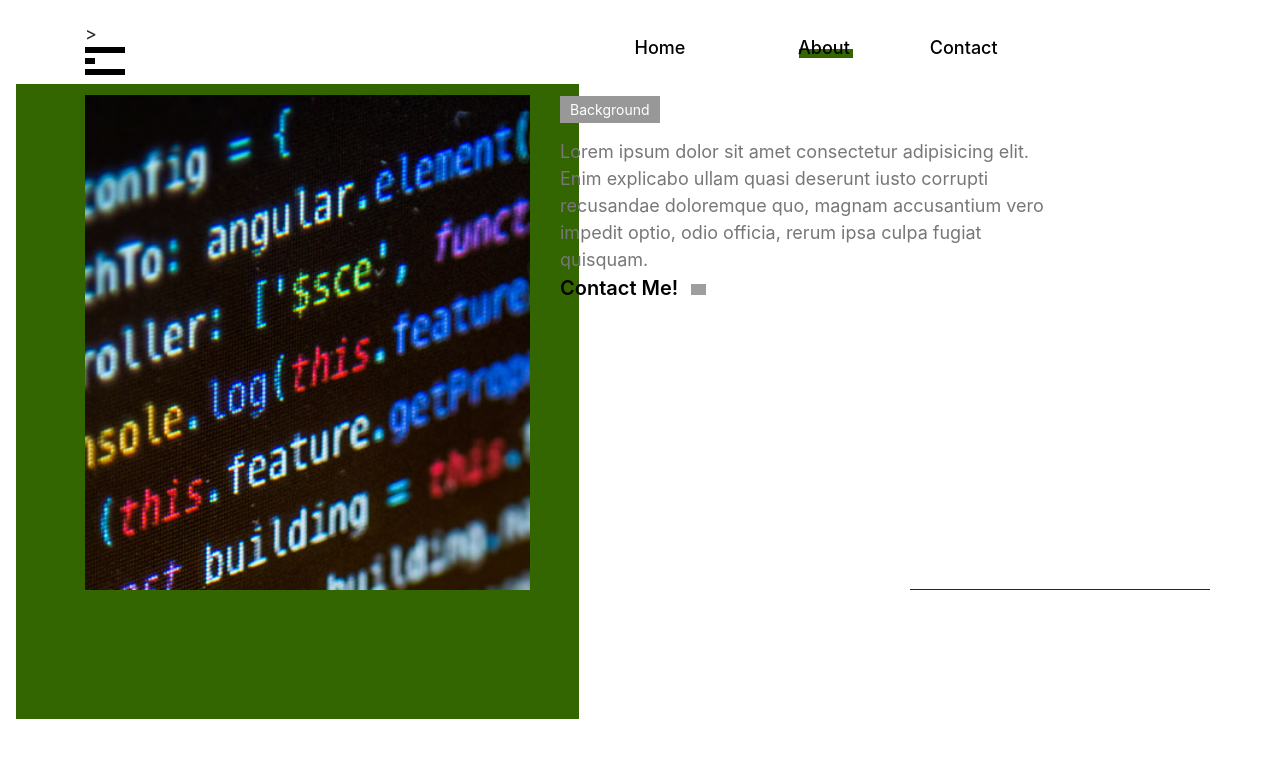
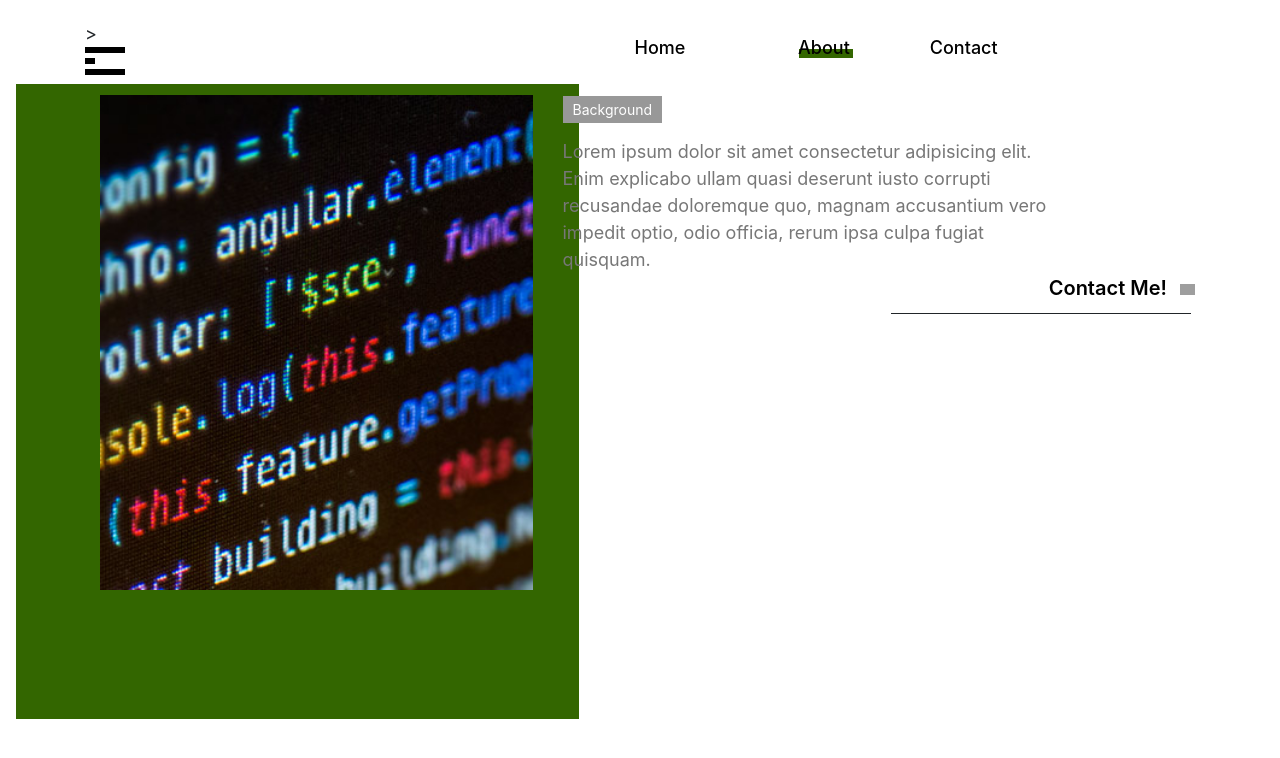
Before and after one commit to IgnaBiodre/Abrilportfolio, an Angular app: page /About in a window 1280 px wide. Shown: the top 758 px of the page. Built offline with nearby package versions, Linux system fonts and the light colour scheme; grey boxes are pictures that could not be loaded.

Commit message:
separarboton

```diff
--- a/src/app/about/about.component.css
+++ b/src/app/about/about.component.css
@@ -8,9 +8,9 @@
 }
 .underline{
     background: color #000;
-    position: absolute;
-    bottom: 0;
-    right: 0;
+    position: relative;
+    top: 2.5rem;
+    left: 20.5rem;
     border-bottom: 1px solid;
     width:300px;
 }
--- a/src/app/about/about.component.html
+++ b/src/app/about/about.component.html
@@ -1,11 +1,11 @@
 <section class="p-wrapper">
 
     <div class="container">
-      <div class="row">
+      <div class="d-flex flex-row">
         <div class="col-sm-5">
           <div class="img-about"> </div>
         </div>
-        <div class="col-sm-7">
+       <div class="col-sm-7">
           <span class="p-tag">Background</span>
           <h1 class="mt-3"></h1>
           <p class="p-des"> Lorem ipsum dolor sit amet consectetur adipisicing elit.
--- a/src/app/home/home.component.css
+++ b/src/app/home/home.component.css
@@ -11,9 +11,9 @@
 
 .underline{
     background: color #000;
-    position: absolute;
-    bottom: 0;
-    right: 0;
+    position: relative;
+    top: 2.5rem;
+    left: 20.5rem;
     border-bottom: 1px solid;
     width:300px;
 }
--- a/src/app/home/home.component.html
+++ b/src/app/home/home.component.html
@@ -1,10 +1,11 @@
 <section class="p-wrapper">
   <div class="container">
-    <div class="row">
-      <div class="col-sm-5">
-        <div class="p-profile"> </div>
-      </div>
-      <div class="col-sm-7">
+
+    <div class="d-flex flex-row row-sm-12">
+
+      <div class="p-profile col-sm-5"> </div>
+
+     <div class="col-sm-7">
         <span class="p-tag">FrontEnd Developer</span>
         <h1 class="mt-3">Ignacio Mendez Biodre</h1>
         <p class="p-des"> {{parrafo}}</p>
--- a/src/app/reach/reach.component.css
+++ b/src/app/reach/reach.component.css
@@ -15,9 +15,9 @@
 }
 .underline{
     background: color #000;
-    position: absolute;
-    bottom: 0;
-    right: 0;
+    position: relative;
+    top: 2.5rem;
+    left: 20.5rem;
     border-bottom: 1px solid;
     width:300px;
 }
--- a/src/app/reach/reach.component.html
+++ b/src/app/reach/reach.component.html
@@ -1,5 +1,6 @@
 <section class="p-wrapper">
   <div class="container">
+     <div class="d-flex flex-row">
 
       <div class="col-sm-5">
         <div class="reachtext h1">Enviame un mensaje o conectemos por las redes</div>
@@ -10,27 +11,28 @@
         <i class="fa fa-linkedin-square">Or my linkedin</i></a>
 
       </div>
-      <div class="col-sm-5">
+      <div class="col-sm-7">
         <span class="p-tag">Contact</span>
         <h1 class="mt-3">Reach</h1>
         <form (ngSubmit)="submit()">
           <!-- name -->
           <div class="field">
-            <input type="text" class="input form-control fstyle" placeholder="Tu nombre" required minlength="3">
+            <input ng-model="form.name"type="text" class="input form-control fstyle" placeholder="Tu nombre" required minlength="3">
           </div>
           <!-- email -->
           <div class="field">
-            <input type="email" class="input form-control fstyle" placeholder="Tu Email" required email>
+            <input ng-model="form.email" type="email" class="input form-control fstyle" placeholder="Tu Email" required email>
           </div>
           <!-- message -->
           <div class="field">
-            <textarea class="textarea form-control fstyle" placeholder="Escribe un mensaje" required></textarea>
+            <textarea ng-model="form.message"class="textarea form-control fstyle" placeholder="Escribe un mensaje" required></textarea>
           </div>
           <button type="submit" class="btn btn-primary mb-2 submit">Submit</button>
         </form>
         <a href='/Home' class="nextpage">Home <img src="assets/img/rm_arw_rgt.png" alt="icon" width="15" class="ml-2"></a>
         <div class="underline"></div>
       </div>
+     </div>
     </div>
 
 </section>
--- a/src/app/reach/reach.component.ts
+++ b/src/app/reach/reach.component.ts
@@ -1,4 +1,4 @@
-import { Component, OnInit } from '@angular/core';
+import { Component, Input, OnInit, Output } from '@angular/core';
 
 
 @Component({
@@ -6,14 +6,13 @@
   templateUrl: './reach.component.html',
   styleUrls: ['./reach.component.css']
 })
-export class ReachComponent implements OnInit {
+export class ReachComponent {
 
   constructor() {}
-   ngOnInit(): void {
-  }
 
   submit(){
 
   }
 
+
 }
--- a/src/styles.css
+++ b/src/styles.css
@@ -51,7 +51,8 @@
   cursor: pointer;
 }
 .nextpage{
-
+  position: absolute;
+  right: 0;
   color: #000;
   font-size: 20px;
   font-weight: 600;
```
Also changed, not shown: src/app/app.component.html (line endings or trailing spaces).
